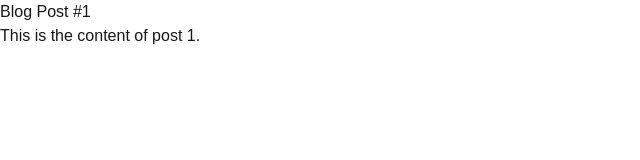
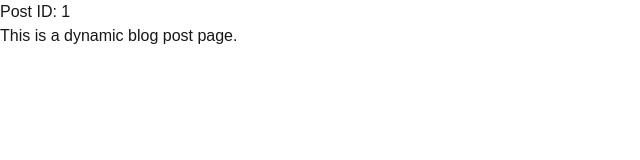
Before and after one commit to mohammed-alshabibi/my-next-app, a Next.js app: page /App/1 in a window 1280 px wide. Shown: the top 160 px of the page, without its empty margins (0-640 px from the left). Built offline with nearby package versions, Linux system fonts and the light colour scheme.

Commit message:
fix: correct casing in links to dynamic blog posts

```diff
--- a/pages/App/[id].js
+++ b/pages/App/[id].js
@@ -1,13 +1,13 @@
-import { useRouter } from "next/router";
+import { useRouter } from 'next/router';
 
-export default function Post(){
-    const router = useRouter();
-    const {id} = router.query;
+export default function PostPage() {
+  const router = useRouter();
+  const { id } = router.query;
 
-    return(
-        <div>
-            <h1>Blog Post #{id}</h1>
-      <p>This is the content of post {id}.</p>
-        </div>
-    )
+  return (
+    <div>
+      <h1>Post ID: {id}</h1>
+      <p>This is a dynamic blog post page.</p>
+    </div>
+  );
 }
--- a/pages/index.js
+++ b/pages/index.js
@@ -23,8 +23,8 @@ export default function Home() {
     <h1>Welcome to my App</h1>
     <p>Click a post to read: </p>
     <ul>
-      <li><a href="/app/1">Post 1</a></li>
-      <li><a href="/app/2">Post 2</a></li>
+      <li><a href="/App/1">Post 1</a></li>
+      <li><a href="/App/2">Post 2</a></li>
     </ul>
     </div>
   );
```
